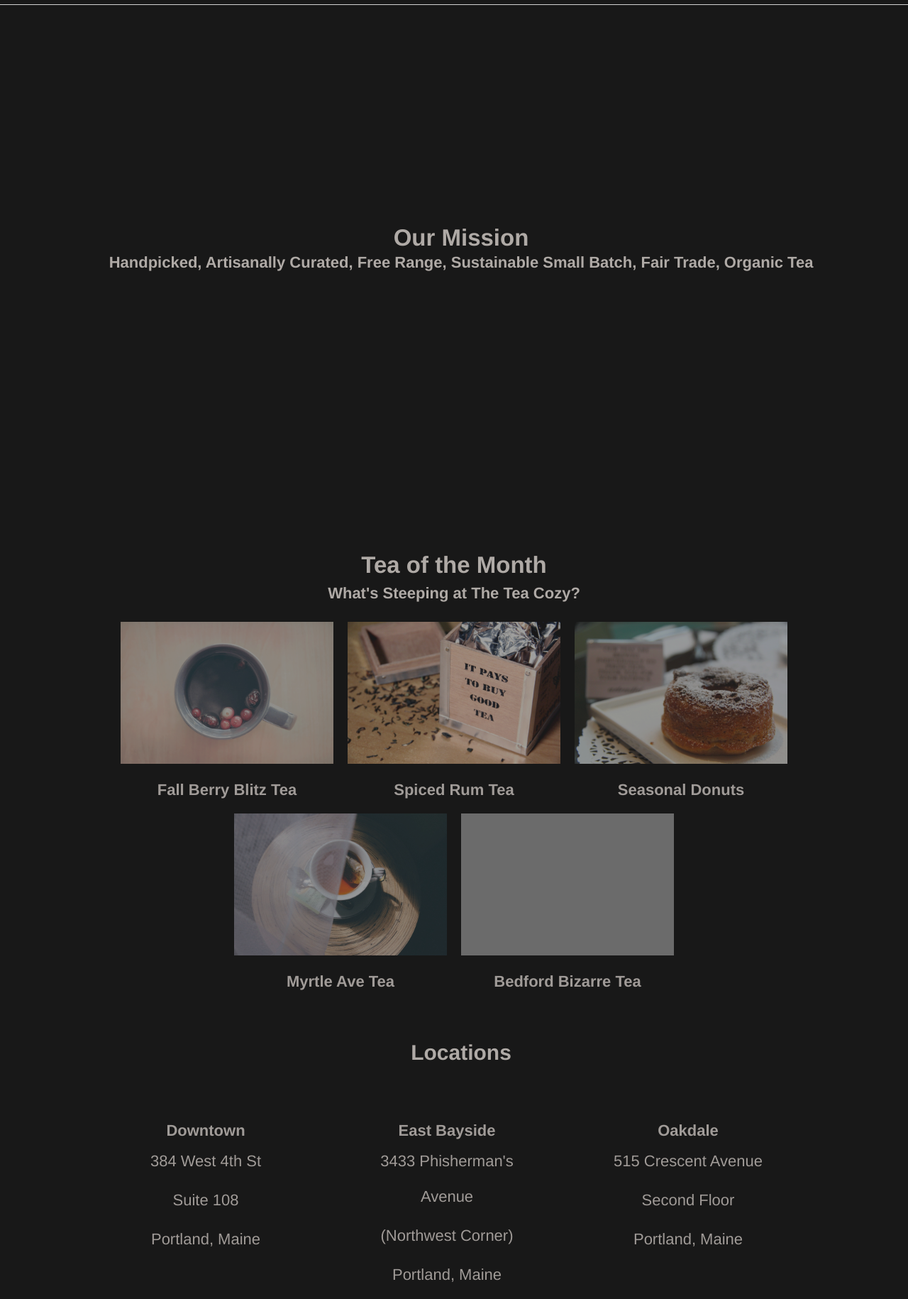
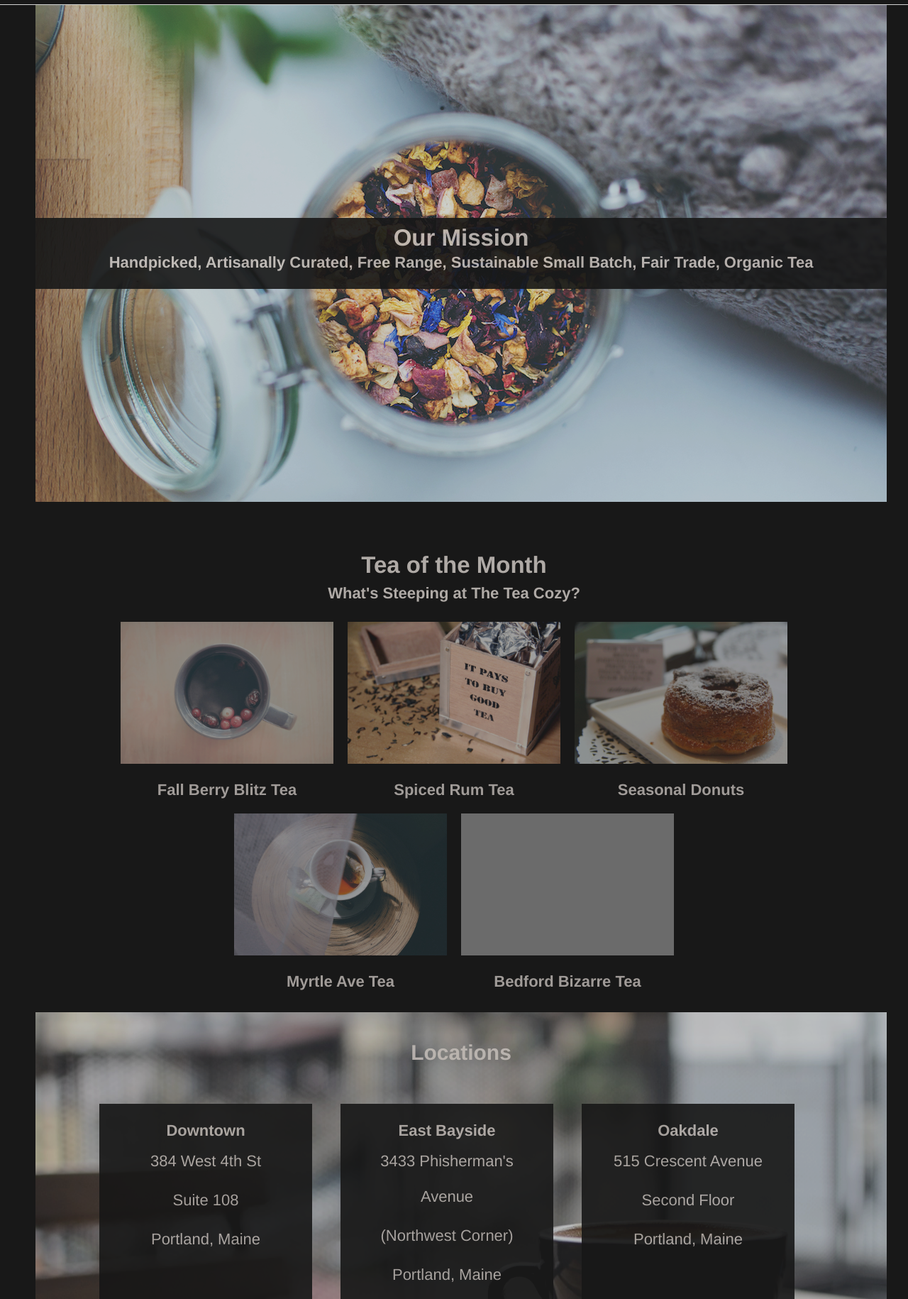
Before and after one commit to KristyR0612/TeaCozyProject, a plain HTML site: page index.html in a window 1280 px wide. Shown: the part 62-1892 px from the top of the page at 71% size. Drawn offline with Linux system fonts and the light colour scheme; grey boxes are pictures that could not be loaded.

Commit message:
Update styles.css

```diff
--- a/styles.css
+++ b/styles.css
@@ -38,7 +38,7 @@ header{
 .hero{
     height: 700px;
     min-width: 1200px;
-    background-image: url(images/img-mission-background.jpg);
+    background-image: url(img-mission-background.jpg);
     background-repeat: no-repeat;
     background-size: cover;
     margin: 0 50px;
@@ -93,7 +93,7 @@ header{
 .locations{
     min-width: 1200px;
     min-height: 500px;
-    background-image: url(images/img-locations-background.jpg);
+    background-image: url(img-locations-background.jpg);
     background-position: center;
     background-size: cover;
     background-repeat: no-repeat;
```
